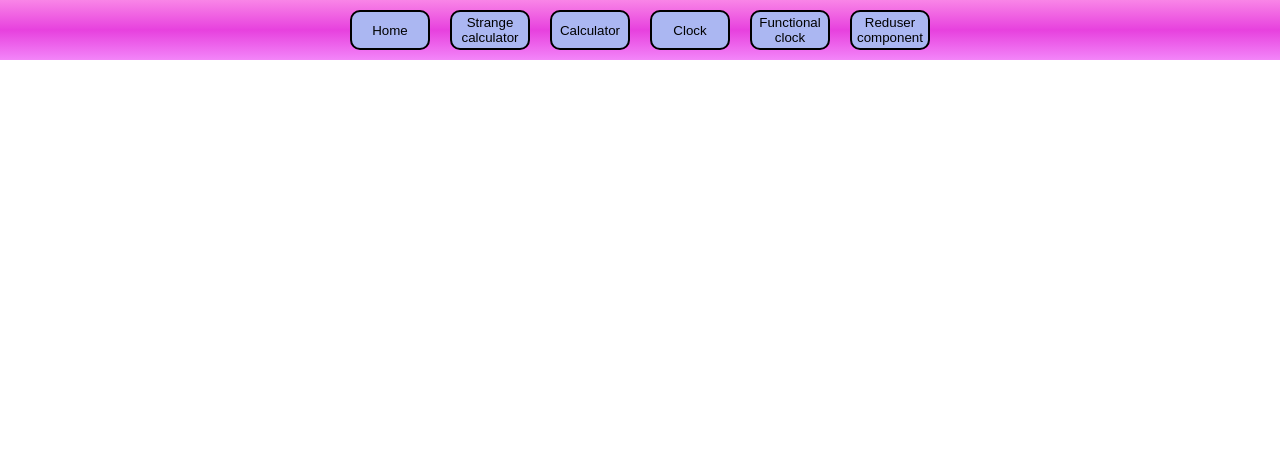
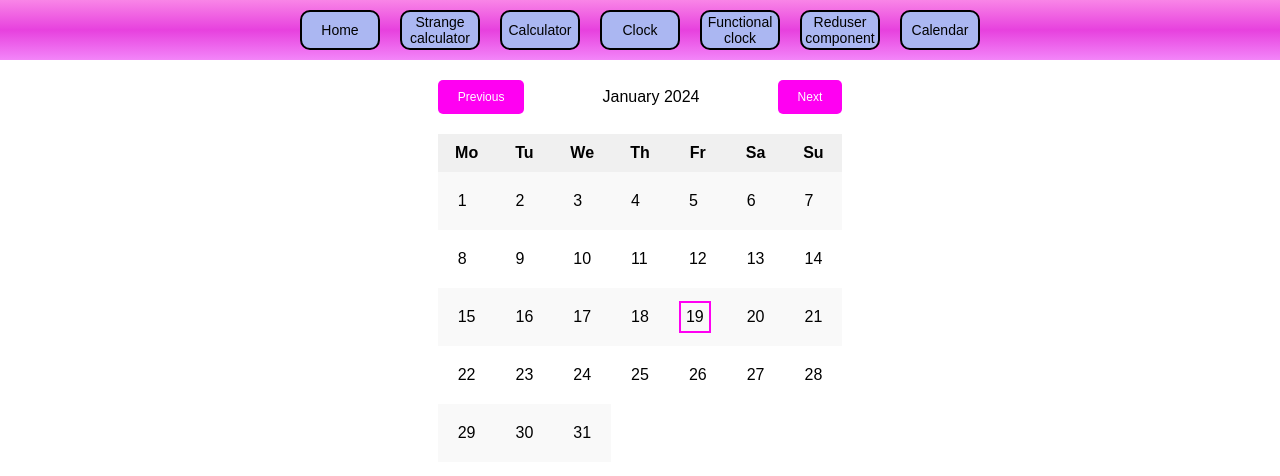
Before and after one commit to TetyanaBeyko/react_studying, a React (Vite) app: page /calendar in a window 1280 px wide. Shown: the top 476 px of the page. Built offline with nearby package versions, Linux system fonts and the light colour scheme.

Commit message:
major: created calendar
[Task]: <task_id>
<longer description>

[Notes]
<notes>

```diff
--- a/src/App.tsx
+++ b/src/App.tsx
@@ -7,14 +7,17 @@ import Strange_calculator from "./Projects/strange_calculator/strange_calculator
 import Clock from "./Projects/class_clock/clocks";
 import Functional_clock from "./Projects/functional_clock/fclock";
 import Reduser_Component from "./Projects/recucer_component/reduser_component";
+import Calendar from "./Projects/calendar/calendar";
+
 
 const buttonMenuProps = [
   { name: "Home", path: "/" },
   { name: "Strange calculator", path: "/strange_calculator" },
-  { name: "Calculator", path: "/" },
+  { name: "Calculator", path: "/calculator" },
   { name: "Clock", path: "/clock" },
   { name: "Functional clock", path: "/fclock" },
   { name: "Reduser component", path: "/rcomponent" },
+  { name: "Calendar", path: "/calendar" },
 ];
 
 function App() {
@@ -29,6 +32,7 @@ function App() {
           <Route path="/clock" element={<Clock />} />
           <Route path="/fclock" element={<Functional_clock />} />
           <Route path="/rcomponent" element={<Reduser_Component />} />
+          <Route path="/calendar" element={<Calendar />} />
         </Routes>
       </div>
     </BrowserRouter>
--- /dev/null
+++ b/src/Projects/calendar/calendar.scss
@@ -0,0 +1,57 @@
+.wrapper {
+  font-family: Arial, sans-serif;
+  max-width: 600px;
+  margin: 0 auto;
+  padding: 20px;
+}
+
+header {
+  display: flex;
+  justify-content: space-between;
+  align-items: center;
+  margin-bottom: 20px;
+}
+
+.calendar_button {
+  background-color: #ff00f2;
+  color: white;
+  border: none;
+  padding: 10px 20px;
+  font-size: 12px;
+  cursor: pointer;
+  border-radius: 5px;
+  transition: background-color 0.3s;
+}
+
+table {
+  width: 100%;
+  border-collapse: collapse;
+}
+
+th,
+td {
+  padding: 10px;
+  text-align: center;
+}
+
+th {
+  background-color: #f0f0f0;
+}
+
+tbody tr:nth-child(odd) {
+  background-color: #f9f9f9;
+}
+
+tbody td:hover {
+  background-color: #f2a4d3;
+}
+
+button {
+  font-size: 14px;
+}
+
+.today {
+  border: 2px solid #ff00f2;
+  border-radius: 50%;
+  padding: 5px;
+}
--- /dev/null
+++ b/src/Projects/calendar/calendar.tsx
@@ -0,0 +1,116 @@
+import { useState } from "react";
+import "../calendar/calendar.scss";
+import "../../App.scss";
+
+const Calendar = () => {
+  const today = new Date();
+  const [month, setMonth] = useState(today.getMonth());
+  const [year, setYear] = useState(today.getFullYear());
+
+  const previous = () => {
+    setMonth((prevMonth) => (month === 0 ? 11 : prevMonth - 1));
+    setYear((prevYear) => (month === 0 ? prevYear - 1 : prevYear));
+  };
+
+  const next = () => {
+    setMonth((prevMonth) => (month === 11 ? 0 : prevMonth + 1));
+    setYear((prevYear) => (month === 11 ? prevYear + 1 : prevYear));
+  };
+
+  const months = [
+    "January",
+    "February",
+    "March",
+    "April",
+    "May",
+    "June",
+    "July",
+    "August",
+    "September",
+    "October",
+    "November",
+    "December",
+  ];
+
+  const renderCalendar = () => {
+    const numDaysInMonth = new Date(year, month + 1, 0).getDate();
+    let firstDay = new Date(year, month).getDay() - 1;
+    if (firstDay === -1) {
+      firstDay = 6;
+    }
+
+    const days = [];
+    let day = 1;
+
+    for (let i = 0; Math.ceil(numDaysInMonth / 7); i++) {
+      const cells = [];
+      for (let j = 0; j < 7; j++) {
+        if (i === 0 && j < firstDay) {
+          cells.push(null);
+        } else if (day <= numDaysInMonth) {
+          const currentDate = new Date(year, month, day);
+          const isToday = currentDate.toDateString() === today.toDateString();
+          const formattedDate = currentDate.toLocaleDateString("ua", {
+            weekday: "long",
+            year: "numeric",
+            month: "long",
+            day: "numeric",
+          });
+          cells.push(
+            <td
+              key={day}
+              className={isToday ? "today" : ""}
+              title={formattedDate}
+            >
+              {day}
+            </td>
+          );
+          day++;
+        }
+      }
+      days.push(cells);
+      if (day > numDaysInMonth) break;
+    }
+    return days.map((row, rowIndex) => (
+      <tr key={rowIndex}>
+        {row.map((cell, cellIndex) => (
+          <td key={cellIndex}>{cell}</td>
+        ))}
+      </tr>
+    ));
+  };
+
+  return (
+    <div className="wrapper">
+      <header>
+        <button className="calendar_button" onClick={previous}>
+          Previous
+        </button>
+        <span>
+          {months[month]} {year}
+        </span>
+        <button className="calendar_button" onClick={next}>
+          Next
+        </button>
+      </header>
+      <main>
+        <table className="calendar__table">
+          <thead>
+            <tr>
+              <th>Mo</th>
+              <th>Tu</th>
+              <th>We</th>
+              <th>Th</th>
+              <th>Fr</th>
+              <th>Sa</th>
+              <th>Su</th>
+            </tr>
+          </thead>
+          <tbody>{renderCalendar()}</tbody>
+        </table>
+      </main>
+    </div>
+  );
+};
+
+export default Calendar;
--- a/src/Projects/recucer_component/reduser_component.tsx
+++ b/src/Projects/recucer_component/reduser_component.tsx
@@ -1,17 +1,38 @@
 import { useState } from "react";
+import { useReducer } from "react";
+
+type Action = {
+  type: string;
+  text: string;
+};
+
+const reduser = (bookList: string[], action: Action) => {
+  if (action.type === "added") {
+    return [...bookList, action.text];
+  } else{
+    throw Error("There is no such action")
+  }
+};
 
 export default function Reduser_Component() {
   const [text, setText] = useState("");
 
-  const [bookList, setBookList] = useState<string[]>([]);
+  const [bookList, dispatch] = useReducer(reduser, []);
 
   const readImputValue = (target: HTMLInputElement) => {
     setText(target.value);
   };
 
+  // const addName = () => {
+  //   setBookList([...bookList, text]);
+  //   setText("")
+  // };
+
   const addName = () => {
-    setBookList([...bookList, text]);
-    setText("")
+    dispatch({
+      type: "added",
+      text: text,
+    });
   };
 
   return (
--- a/src/components/breadcrumbs/breadcrumbsMap.ts
+++ b/src/components/breadcrumbs/breadcrumbsMap.ts
@@ -3,6 +3,7 @@ const breadcrumbsMap = {
     calculator: [{name:"Home", path:"/"}, {name:"Calculator", path:""}],
     strangeCalculator: [{name:"Home", path:"/"}, {name:"Strange Calculator", path:""}],
     Functional_clock: [{name:"Home", path:"/"}, {name:"Functional clock", path:""}],
+    Calendar: [{name:"Home", path:"/"},{ name: "Calendar", path: "" }],
 }
 
 export default breadcrumbsMap;
```
